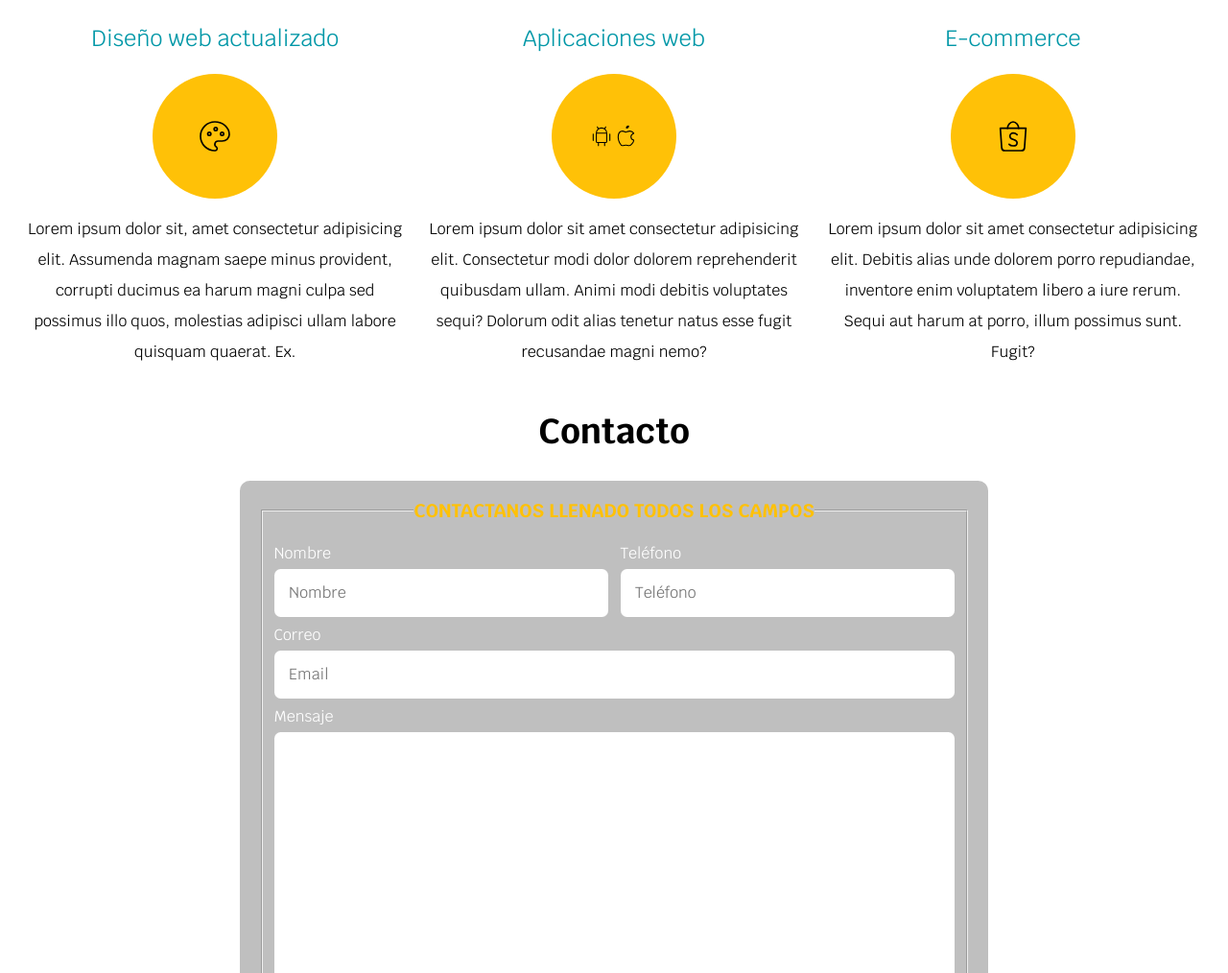
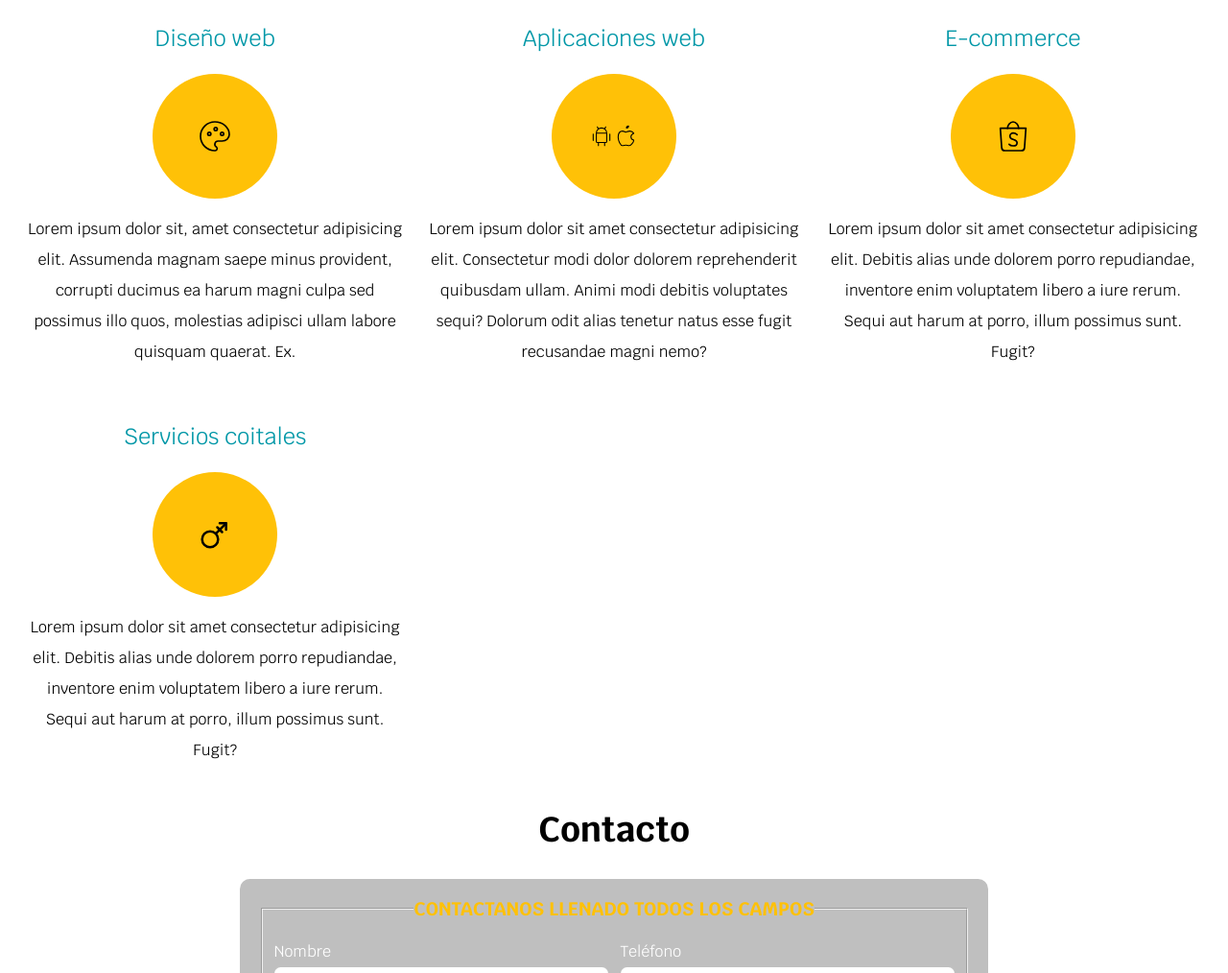
Before and after one commit to Cgarcia0194/freelance-project, a plain HTML site: page index.html in a window 1280 px wide. Shown: the part 765-1779 px from the top of the page at 96% size. Drawn offline with Linux system fonts and the light colour scheme.

Commit message:
new service added

```diff
--- a/index.html
+++ b/index.html
@@ -52,7 +52,7 @@
         <div class="card__services">
 
             <section class="card__services_section">
-                <h3>Diseño web actualizado</h3>
+                <h3>Diseño web</h3>
                 <div class="icons">
 
                     <svg xmlns="http://www.w3.org/2000/svg" class="icon icon-tabler icon-tabler-palette" width="40"
@@ -127,6 +127,24 @@
                     enim voluptatem libero a iure rerum. Sequi aut harum at porro, illum possimus sunt. Fugit?
                 </p>
             </section>
+            <section class="card__services_section">
+                <h3>Servicios coitales</h3>
+                <div class="icons">
+                    <svg xmlns="http://www.w3.org/2000/svg" class="icon icon-tabler icon-tabler-gender-androgyne" width="40" height="40" viewBox="0 0 24 24" stroke-width="1.5" stroke="#000000" fill="none" stroke-linecap="round" stroke-linejoin="round">
+                        <path stroke="none" d="M0 0h24v24H0z" fill="none"/>
+                        <path d="M13 11l6 -6" />
+                        <path d="M9 15m-5 0a5 5 0 1 0 10 0a5 5 0 1 0 -10 0" />
+                        <path d="M19 9v-4h-4" />
+                        <path d="M16.5 10.5l-3 -3" />
+                      </svg>
+                </div>
+                <p>
+                    Lorem ipsum dolor sit amet consectetur adipisicing elit. Debitis alias unde dolorem porro
+                    repudiandae,
+                    inventore
+                    enim voluptatem libero a iure rerum. Sequi aut harum at porro, illum possimus sunt. Fugit?
+                </p>
+            </section>
         </div>
 
         <section>
```
